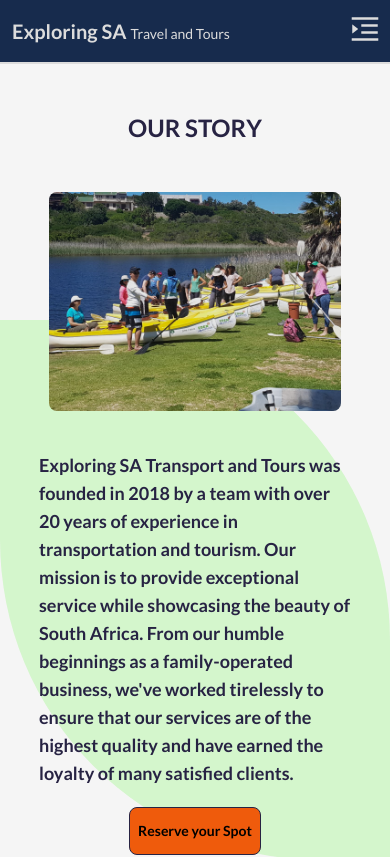
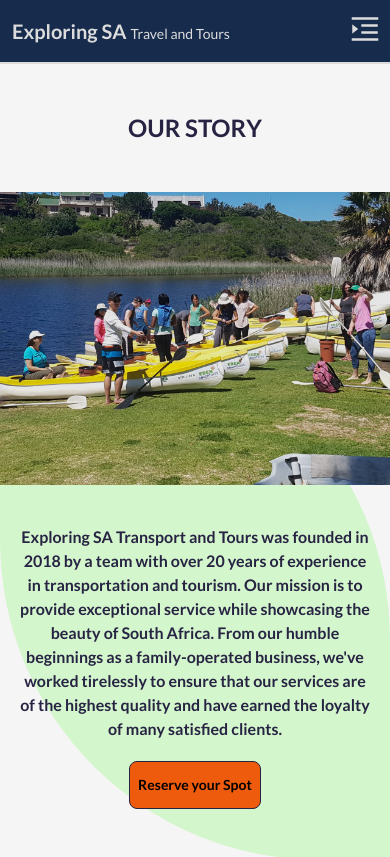
Before and after one commit to Riyaazct/exploringsa, a React (Create React App) app: page /about in a window 390 px wide. Shown: the top 857 px of the page. Built offline with nearby package versions, Linux system fonts and the light colour scheme; what tailwindcss-animated, tw-elements would draw is missing.

Commit message:
add some more adjustments to about us page, our story section

```diff
--- a/src/routes/AboutUs.js
+++ b/src/routes/AboutUs.js
@@ -3,7 +3,7 @@ import Vision from "./Vision";
 
 const AboutUs = () => (
   <>
-    <div className="relative pt-16 md:mt-24 mb-52 md:mb-0 md:h-[80vh] lg:mb-[150px] 2xl:h-[90vh] ">
+    <div className="relative pt-16 md:mt-24 mb-52 sm:mb-36 md:mb-0 md:h-[80vh] lg:mb-[150px] 2xl:h-[90vh] ">
       <h1
         className="text-center my-12 text-2xl font-semibold text-blueText
                      md:mt-0 md:mb-12 md:text-3xl
@@ -12,16 +12,16 @@ const AboutUs = () => (
         OUR STORY
       </h1>
       <div
-        className="flex flex-col-reverse justify-center items-center gap-5 md:flex-row md:gap-7
+        className="flex flex-col-reverse justify-center items-center sm:mx-5 gap-5 sm:flex-row md:gap-7
                       xl:mx-auto xl:max-w-[1650px] lg:max-w-[1000px] md:mx-auto md:max-w-[800px]
                       2xl:gap-10"
       >
         {/* TEXT */}
         <div
-          className="max-w-[80%] text-center rounded-lg mt-5
+          className="max-w-[90%] sm:max-w-[45%] text-center rounded-lg mt-5
                         md:max-w-[45%] lg:max-w-[50%] xl:max-w-[45%]"
         >
-          <p className="my-auto text-lg text-blueText font-semibold md:text-base md:px-4 lg:text-lg xl:text-2xl text-left">
+          <p className="my-auto text-blueText font-semibold md:text-[1.06rem] md:px-4 lg:text-lg xl:text-2xl sm:text-left">
             Exploring SA Transport and Tours was founded in 2018 by a
             team with over 20 years of experience in transportation
             and tourism. Our mission is to provide exceptional service
@@ -38,17 +38,17 @@ const AboutUs = () => (
           {/* Background div */}
           <div
             className="bg-lightGreen absolute h-full max-h-[540px] w-[100%] left-0 top-80 -z-10
-                          aboutBg sm:left-10 sm:max-w-[90%]
-                          md:-top-5 md:left-0 md:max-w-[85vw] md:max-h-[62vh]
+                          aboutBg sm:max-w-[90%]
+                          sm:-top-5 sm:left-0 md:max-w-[80vw] md:max-h-[57vh]
                           lg:max-h-[72vh] lg:max-w-[80vw]
                           xl:max-h-[76vh]
                           2xl:max-w-[75vw] 2xl:max-h-[88vh]"
           />
         </div>
         {/* IMAGE */}
-        <div className="relative max-w-[75%] md:max-w-[48%] lg:max-w-[55%]">
+        <div className="relative sm:mb-10 md:max-w-[58%] lg:max-w-[55%]">
           <img
-            className=" m-auto rounded-lg md:max-h-[40%] lg:max-w-[480px]
+            className=" m-auto sm:rounded-lg md:max-h-[40%] lg:max-w-[480px]
                         xl:max-w-[550px] 2xl:max-w-[650px]"
             src="images/our story 2.jpg"
             alt="the company tour guide and owner with some tourists"
```
